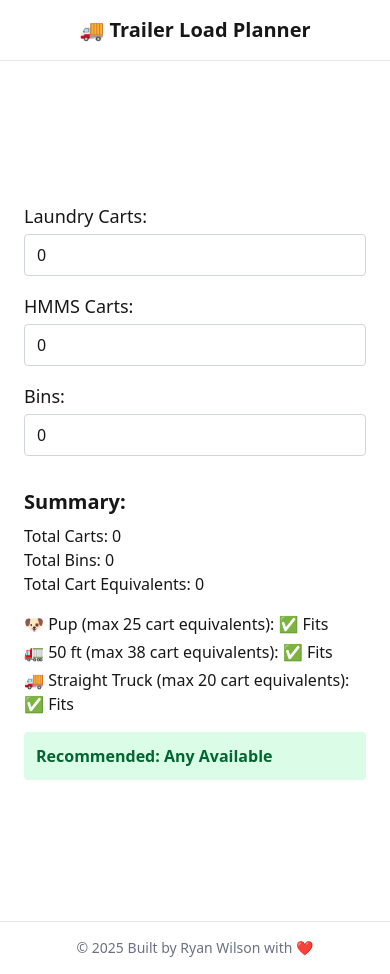
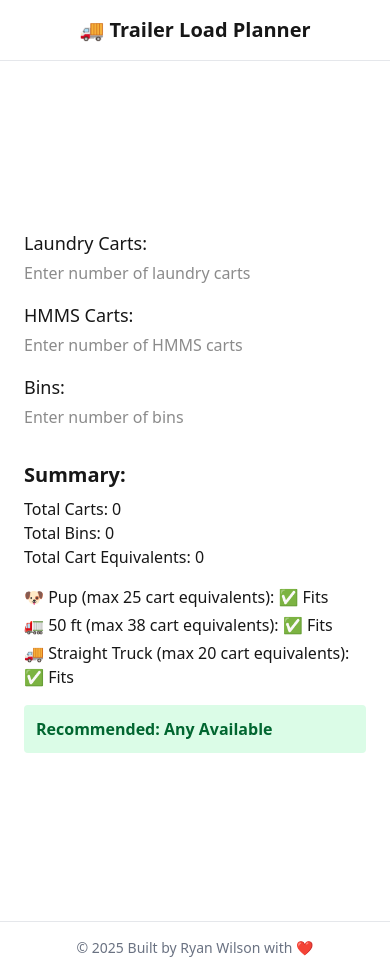
Before and after one commit to RW2023/loader, a Next.js app: page / in a window 390 px wide. Built offline with nearby package versions, Linux system fonts and the light colour scheme.

Commit message:
fix: improve mobile input UX by removing default 0 and preserving numeric keypad
- Prevents inputs from displaying 0 on page load
- Keeps mobile-friendly number entry while removing unnecessary default value
- Allows users to immediately enter numbers without backspacing

```diff
--- a/src/app/components/LoadInputForm.tsx
+++ b/src/app/components/LoadInputForm.tsx
@@ -24,9 +24,9 @@ export default function LoadInputForm({
                 <input
                     type="number"
                     min="0"
-                    value={laundryCarts}
-                    onChange={(e) => setLaundryCarts(Number(e.target.value))}
-                    className="w-full px-3 py-2 border border-gray-300 rounded"
+                    value={laundryCarts === 0 ? '' : laundryCarts}
+                    onChange={(e) => setLaundryCarts(Number(e.target.value) || 0)}
+                    className="input input-bordered w-full"
                     placeholder="Enter number of laundry carts"
                 />
             </div>
@@ -36,10 +36,10 @@ export default function LoadInputForm({
                 <input
                     type="number"
                     min="0"
-                    value={hmmsCarts}
-                    onChange={(e) => setHmmsCarts(Number(e.target.value))}
-                    className="w-full px-3 py-2 border border-gray-300 rounded"
-                    title="Enter number of HMMS carts"
+                    value={hmmsCarts === 0 ? '' : hmmsCarts}
+                    onChange={(e) => setHmmsCarts(Number(e.target.value) || 0)}
+                    className="input input-bordered w-full"
+                    placeholder="Enter number of HMMS carts"
                 />
             </div>
 
@@ -48,10 +48,9 @@ export default function LoadInputForm({
                 <input
                     type="number"
                     min="0"
-                    value={bins}
-                    onChange={(e) => setBins(Number(e.target.value))}
-                    className="w-full px-3 py-2 border border-gray-300 rounded"
-                    title="Enter number of bins"
+                    value={bins === 0 ? '' : bins}
+                    onChange={(e) => setBins(Number(e.target.value) || 0)}
+                    className="input input-bordered w-full"
                     placeholder="Enter number of bins"
                 />
             </div>
```
